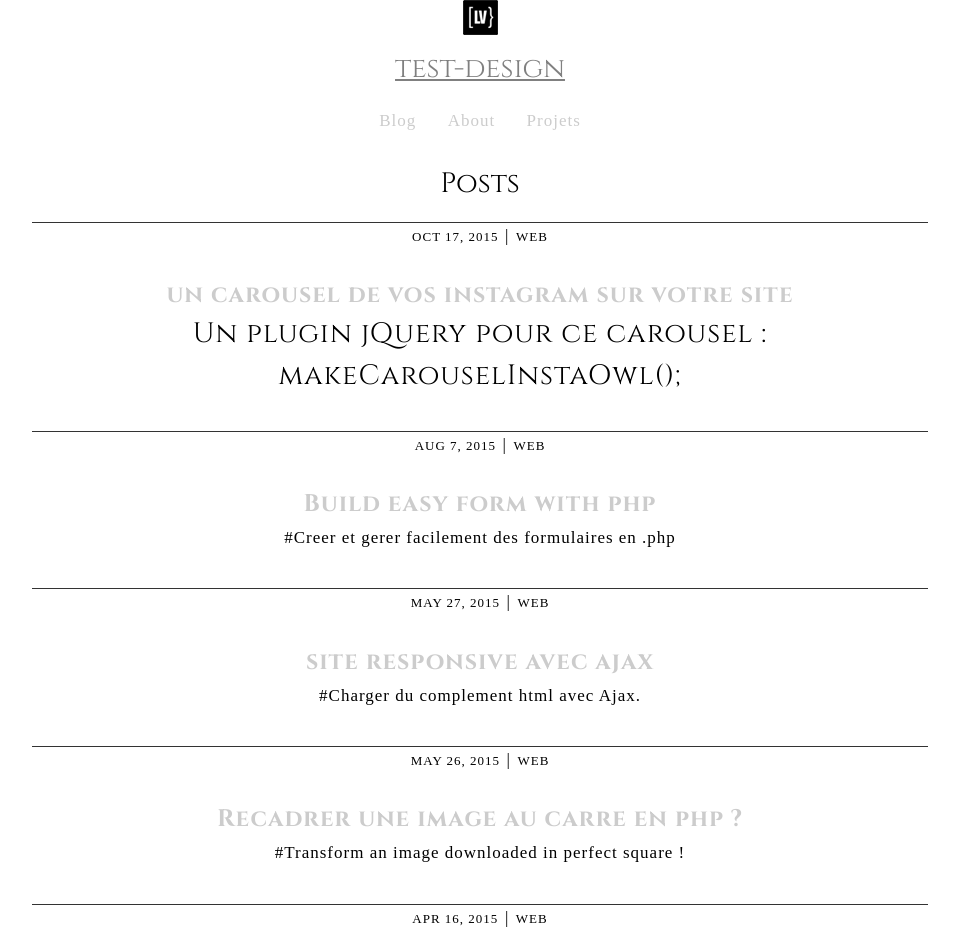
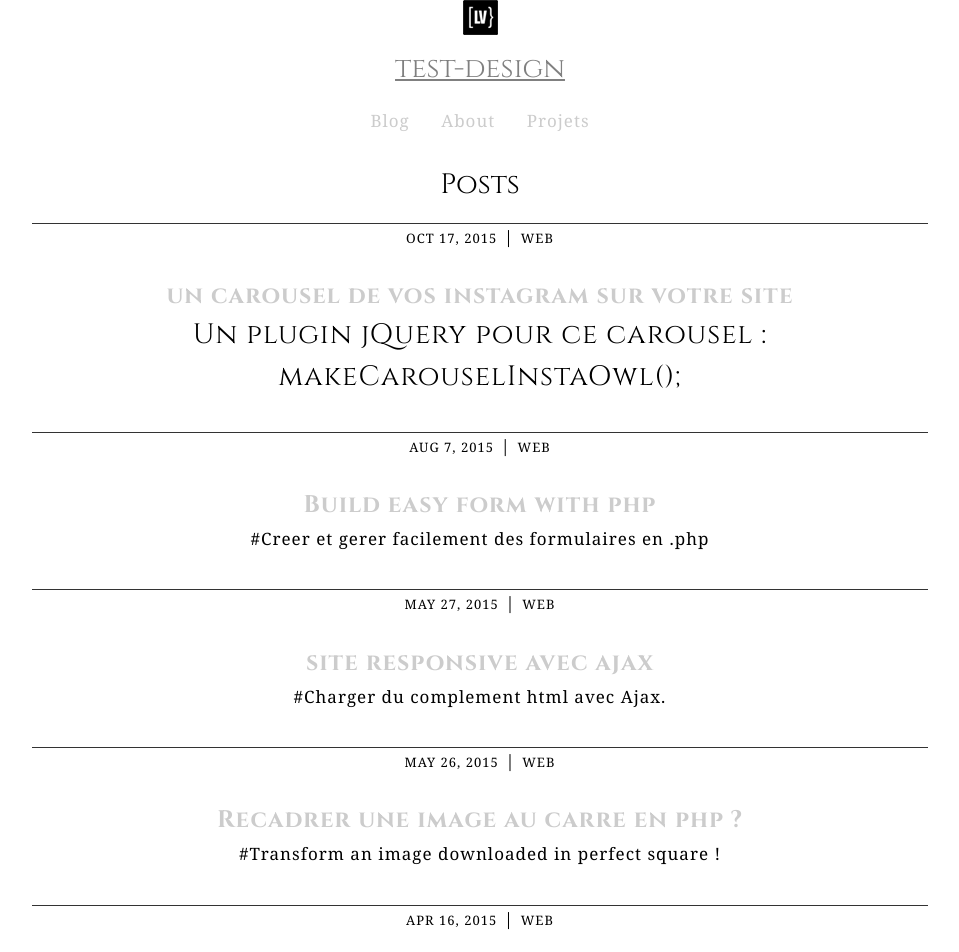
Before and after one commit to lvdesign/tips, a Jekyll site: the page built from index.md, in a window 1280 px wide. Shown: the top 952 px of the page, without its empty margins (160-1119 px from the left). Built offline with Jekyll 4.4.1, drawn with Linux system fonts in a browser that asks for light colours; nearby versions of some CDN libraries; Markdown is read by kramdown in place of the engine named in the settings; comment, search, counter and statistics services are not loaded.

Commit message:
typoégyptienne

```diff
--- a/css/main.css
+++ b/css/main.css
@@ -22,9 +22,9 @@ font-style: normal;
 font-weight: 400;
 */
 p, li{
-	font-family:  "good-kitty", cursive;
+	font-family:  "adelle", georgia, serif;
 	font-style: normal;
-	font-weight: 400;
+	font-weight: 200;
 	letter-spacing: 1px;
 }
 /*
```
